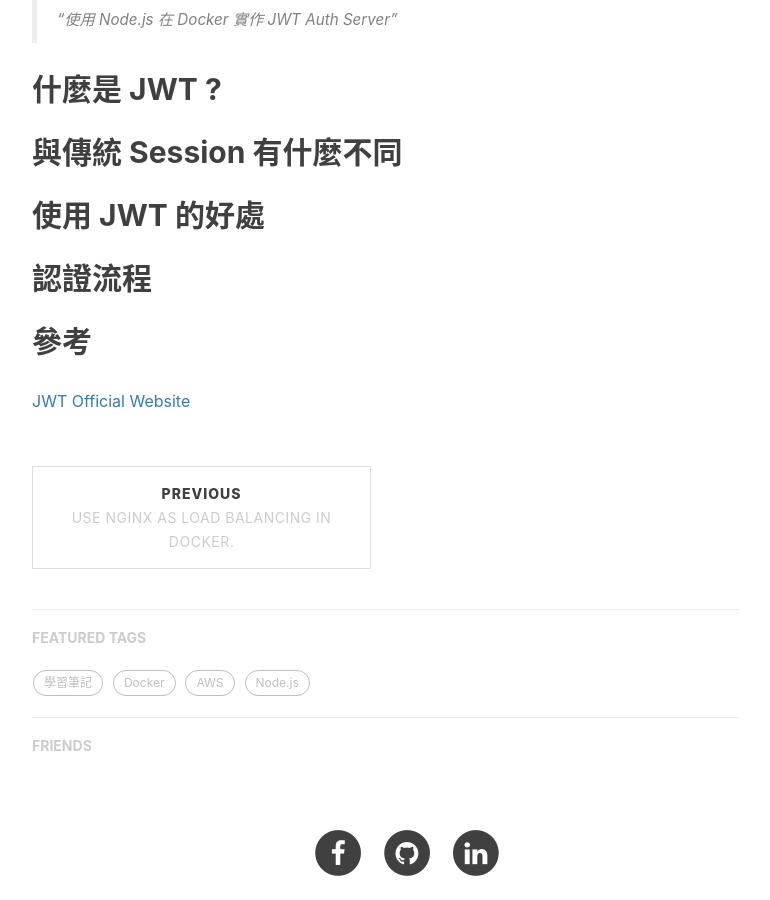
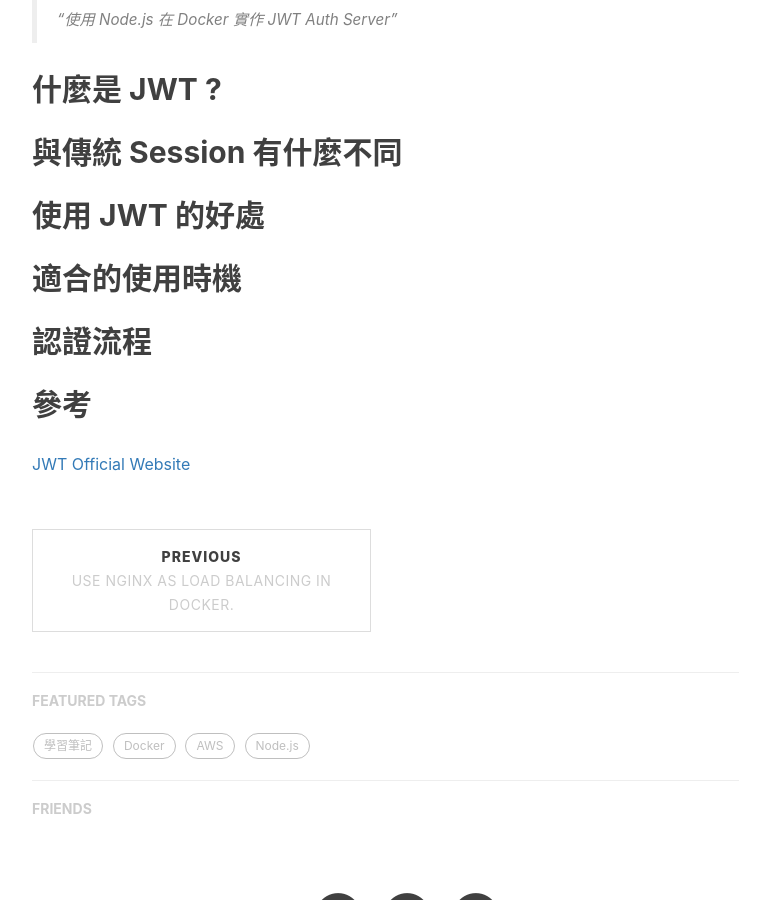
Before and after one commit to NeroCube/nerocube.github.io, a Jekyll site: the page built from _posts/2018-07-13-node_js_jwt.md, in a window 1280 px wide and 900 px high, scrolled down 668 px. Shown: the whole window, without its empty margins (233-1003 px from the left). Built offline with Jekyll 4.4.1, drawn with Linux system fonts in a browser that asks for light colours; nearby versions of some CDN libraries; comment, search, counter and statistics services are not loaded.

Commit message:
Update 2018-07-13-node_js_jwt.md

```diff
--- a/_posts/2018-07-13-node_js_jwt.md
+++ b/_posts/2018-07-13-node_js_jwt.md
@@ -19,6 +19,8 @@ tags:
 
 ## 使用 JWT 的好處
 
+## 適合的使用時機
+
 ## 認證流程
 
 ## 參考
```
